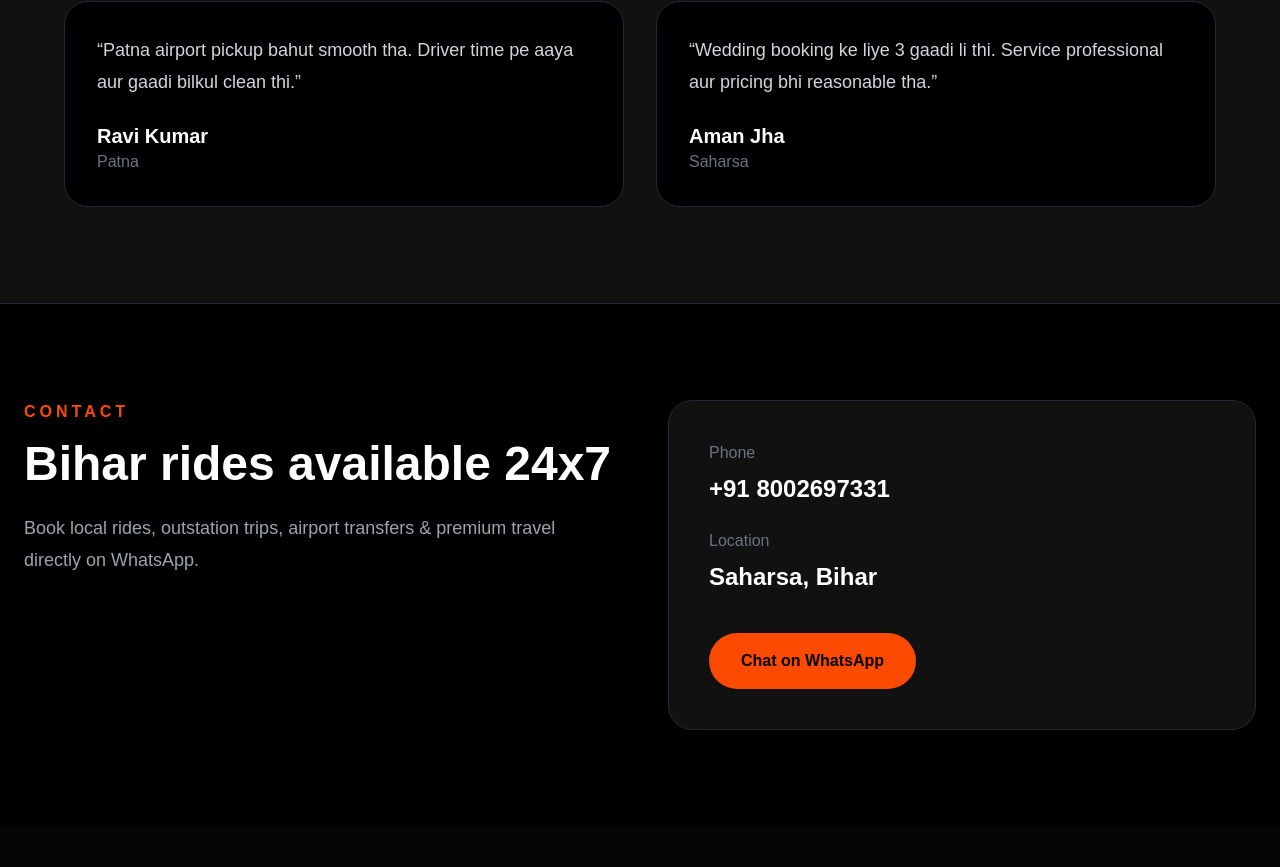
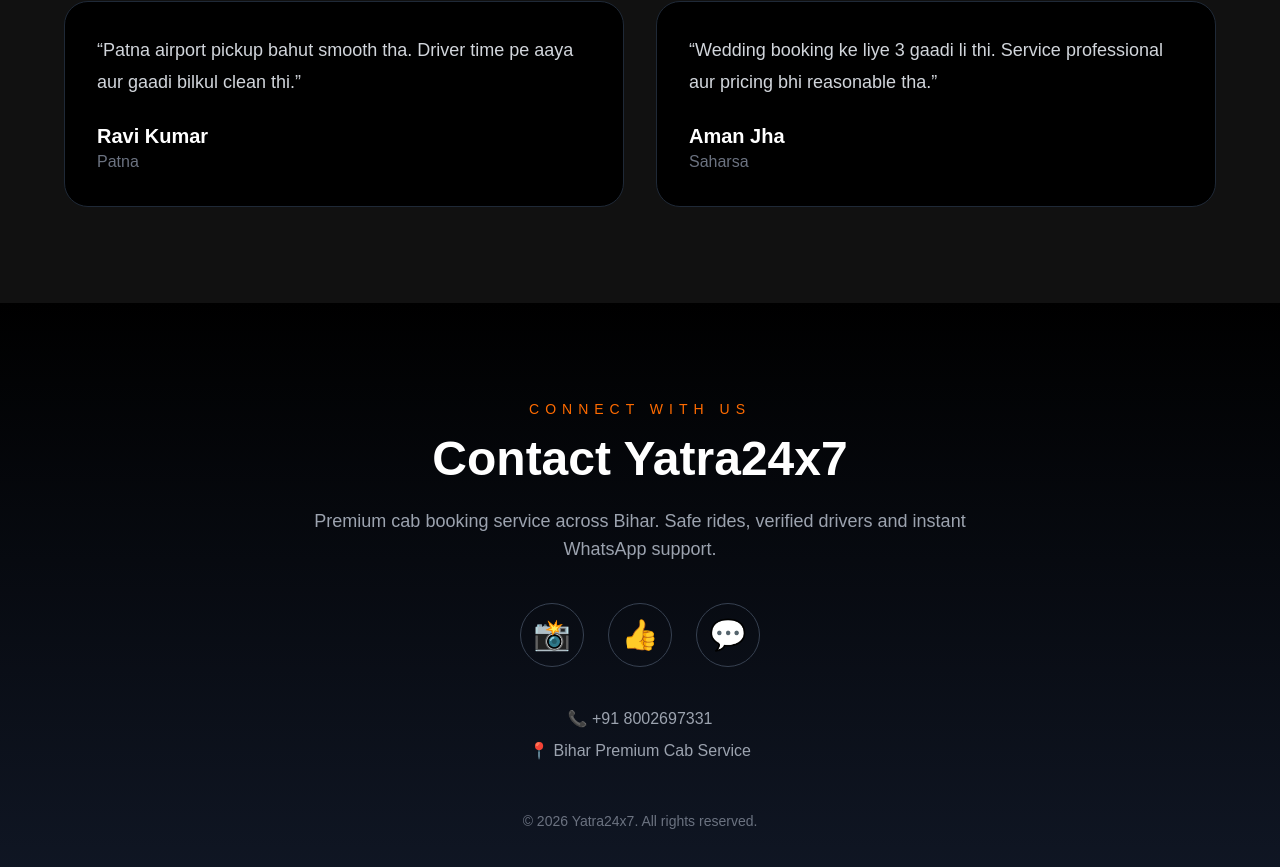
Before and after one commit to divyadakshstory/Yatra24-7, a Next.js app: page / in a window 1280 px wide. Shown: the part 2456-3323 px from the top of the page. Before the commit the page ends 3282 px from the top, so only its background shows below. Built offline with nearby package versions, Linux system fonts and the light colour scheme.

Commit message:
Update page.js

```diff
--- a/app/page.js
+++ b/app/page.js
@@ -321,66 +321,65 @@
 
       </section>
 
-      {/* CONTACT */}
+   {/* CONTACT SECTION */}
 
-      <section id="contact" className="bg-black py-24 px-6 border-t border-gray-800">
+<section
+  id="contact"
+  className="py-24 px-6 bg-gradient-to-b from-black to-[#111827] text-white"
+>
+  <div className="max-w-6xl mx-auto text-center">
 
-        <div className="max-w-7xl mx-auto grid md:grid-cols-2 gap-14">
-
-          <div>
-
-            <p className="text-[#fd4a01] uppercase tracking-[4px] mb-4 font-bold">
-              Contact
+    <p className="uppercase tracking-[6px] text-[#ff6b00] text-sm mb-4">
+      Connect With Us
     </p>
 
     <h2 className="text-5xl font-black mb-6">
-              Bihar rides available 24x7
+      Contact Yatra24x7
     </h2>
 
-            <p className="text-gray-400 text-lg leading-8">
-              Book local rides, outstation trips, airport transfers & premium travel directly on WhatsApp.
+    <p className="text-gray-400 text-lg max-w-2xl mx-auto mb-10">
+      Premium cab booking service across Bihar.
+      Safe rides, verified drivers and instant WhatsApp support.
     </p>
 
-          </div>
+    <div className="flex justify-center gap-6 flex-wrap">
 
-          <div className="bg-[#111] rounded-3xl p-10 border border-gray-800">
+      <a
+        href="https://www.instagram.com/yatra24.7?igsh=amRkY2IweXFiY3g3"
+        target="_blank"
+        className="w-16 h-16 rounded-full border border-gray-700 flex items-center justify-center text-3xl hover:bg-[#E1306C] transition-all duration-300"
+      >
+        📸
+      </a>
 
-            <div className="mb-6">
-
-              <p className="text-gray-500 mb-2">
-                Phone
-              </p>
-
-              <h3 className="text-2xl font-bold">
-                +91 8002697331
-              </h3>
-
-            </div>
-
-            <div className="mb-6">
-
-              <p className="text-gray-500 mb-2">
-                Location
-              </p>
-
-              <h3 className="text-2xl font-bold">
-                Saharsa, Bihar
-              </h3>
-
-            </div>
+      <a
+        href="https://www.facebook.com/profile.php?id=61589987597600"
+        target="_blank"
+        className="w-16 h-16 rounded-full border border-gray-700 flex items-center justify-center text-3xl hover:bg-[#1877F2] transition-all duration-300"
+      >
+        👍
+      </a>
 
       <a
         href="https://wa.me/918002697331"
         target="_blank"
-              className="inline-block mt-4 bg-[#fd4a01] text-black px-8 py-4 rounded-full font-black"
+        className="w-16 h-16 rounded-full border border-gray-700 flex items-center justify-center text-3xl hover:bg-[#25D366] transition-all duration-300"
       >
-              Chat on WhatsApp
+        💬
       </a>
 
     </div>
 
+    <div className="mt-10 space-y-2 text-gray-400">
+      <p>📞 +91 8002697331</p>
+      <p>📍 Bihar Premium Cab Service</p>
     </div>
 
+    <div className="mt-12 text-gray-500 text-sm">
+      © 2026 Yatra24x7. All rights reserved.
+    </div>
+
+  </div>
 </section>
 
     </main>
```
Lines whose indentation alone changed are shown as unchanged.
